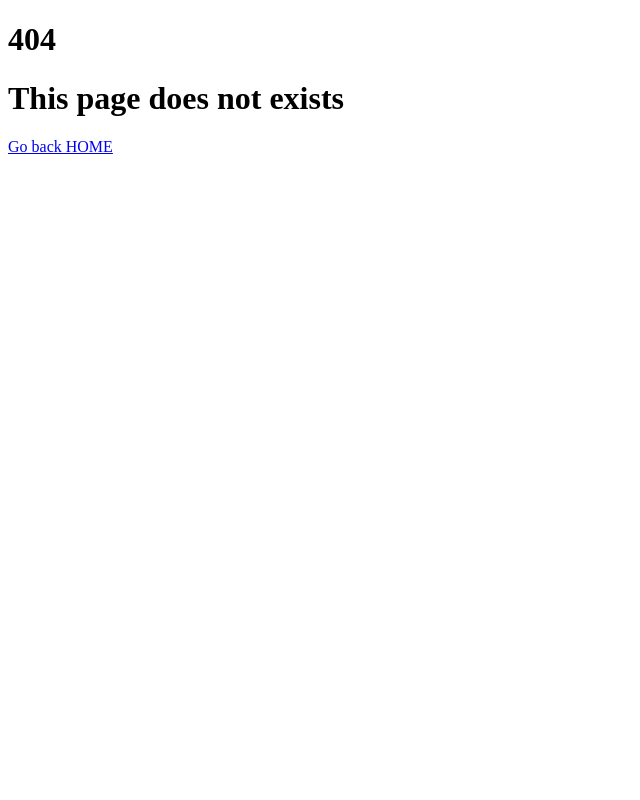
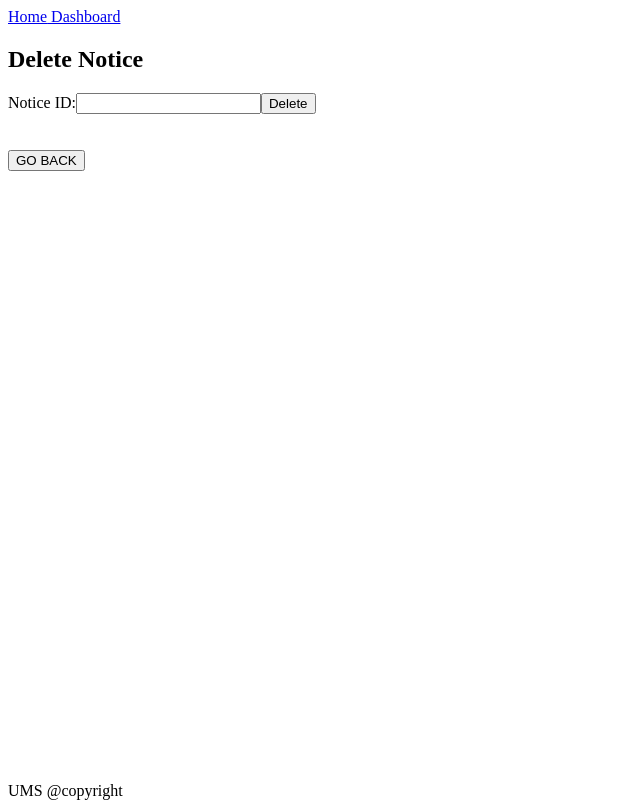
Before and after one commit to Fahim2280/UMS-Front-end, a Next.js app in the folder ums-font-end/: page /admin/dashboard/deletenotice in a window 1280 px wide. Before the commit this address had no page. Shown: the whole page, without its empty margins (0-640 px from the left). Built offline with nearby package versions, Linux system fonts and the light colour scheme.

Commit message:
delete notice

```diff
--- a/ums-font-end/pages/admin/dashboard/deletefaculty.js
+++ b/ums-font-end/pages/admin/dashboard/deletefaculty.js
@@ -5,13 +5,13 @@ import { useRouter } from 'next/router'
 import SessionCheck from '../../component/sessioncheck'
 
 export default function DeleteFaculty() {
-  const [facultyId, setfacultyId] = useState('');
+  const [Fid, setfacultyId] = useState('');
   const [status, setStatus] = useState('');
   const router = useRouter();
 
   const handleDelete = async () => {
     try {
-      const response = await axios.delete('http://localhost:3000/admin/deleteFaculty/', { data: { Fid: facultyId } });
+      const response = await axios.delete('http://localhost:3000/admin/deleteFaculty/', { data: { Fid: Fid } });
       setStatus(`Faculty with ID ${Fid} has been deleted.`);
     } catch (error) {
       setStatus(`Error deleting Faculty: ${error.message}`);
@@ -26,7 +26,7 @@ export default function DeleteFaculty() {
       <input
         type="text"
         id="faculty-id"
-        value={facultyId}
+        value={Fid}
         onChange={(e) => setfacultyId(e.target.value)}
       />
       <button onClick={handleDelete}>Delete</button>
--- /dev/null
+++ b/ums-font-end/pages/admin/dashboard/deletenotice.js
@@ -0,0 +1,40 @@
+import { useState } from 'react';
+import axios from 'axios';
+import MyLayout from "@/pages/component/layout"
+import { useRouter } from 'next/router'
+import SessionCheck from '../../component/sessioncheck'
+
+
+export default function DeleteNotice() {
+  const [Nid, setNoticeId] = useState('');
+  const [status, setStatus] = useState('');
+  const router = useRouter();
+
+  const handleDelete = async () => {
+    try {
+      const response = await axios.delete('http://localhost:3000/admin/deleteNotice/', { data: { Nid: Nid } });
+      setStatus(`Notice with ID ${Nid} has been deleted.`);
+    } catch (error) {
+      setStatus(`Error deleting notice: ${error.message}`);
+    }
+  };
+
+  return (
+    <div>
+      <MyLayout title="Delete Notice"/>
+      <h2>Delete Notice</h2>
+      <label htmlFor="Nid">Notice ID:</label>
+      <input
+        type="text"
+        id="Nid"
+        value={Nid}
+        onChange={(e) => setNoticeId(e.target.value)}
+      />
+      <button onClick={handleDelete}>Delete</button>
+      <div>{status}</div>
+      <br/>
+      <br/>
+      <button type="button" onClick={() => router.back()}>GO BACK</button>
+    </div>
+  );
+}
--- a/ums-font-end/pages/admin/dashboard/index.js
+++ b/ums-font-end/pages/admin/dashboard/index.js
@@ -51,6 +51,9 @@ export default function AdminDashboard() {
     <Link href="/admin/dashboard/deletecourse">Delete Course</Link>
     <br></br>
     <br></br>
+    <Link href="/admin/dashboard/deletenotice">Delete Notice</Link>
+    <br></br>
+    <br></br>
       </>
     )
   }
```
Also changed, not shown: ums-font-end/pages/admin/dashboard/deletecourse.js (+4 -4 lines), ums-font-end/pages/admin/dashboard/deleteofficer.js (+4 -5 lines).
